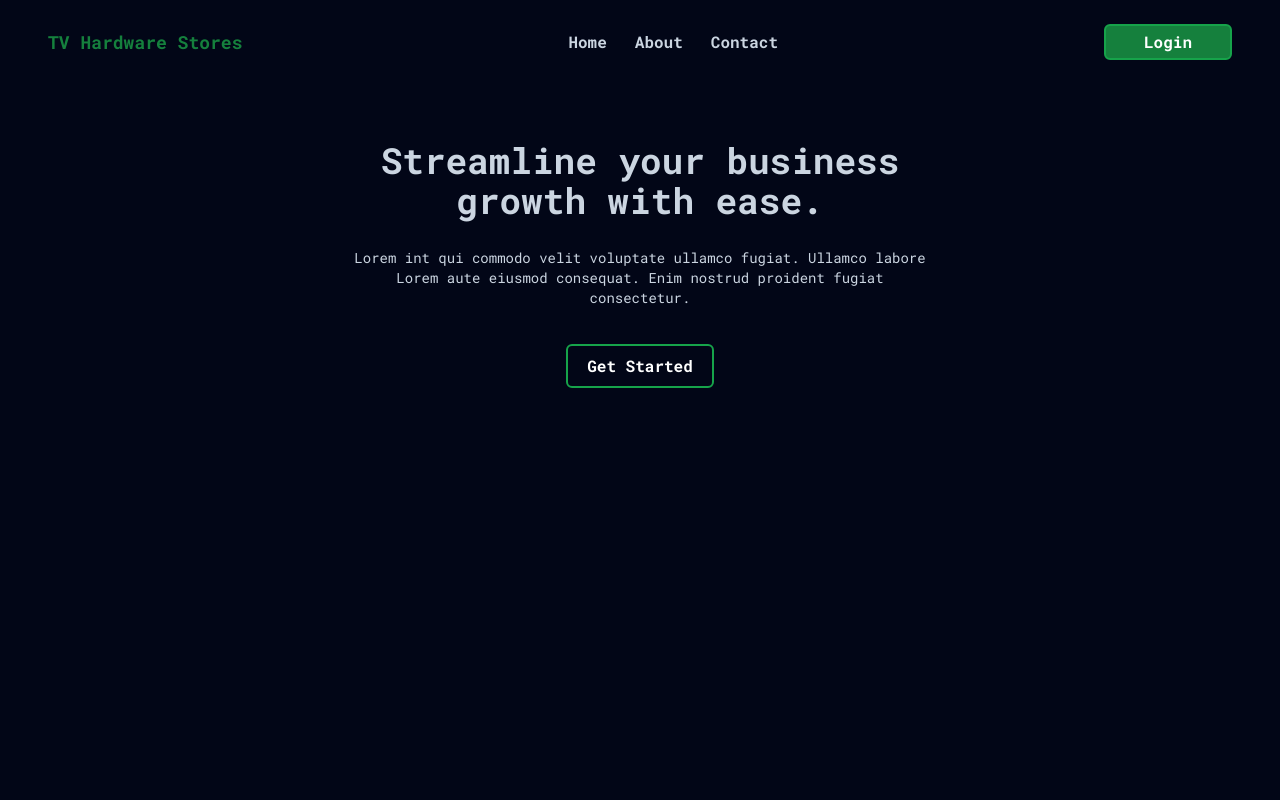
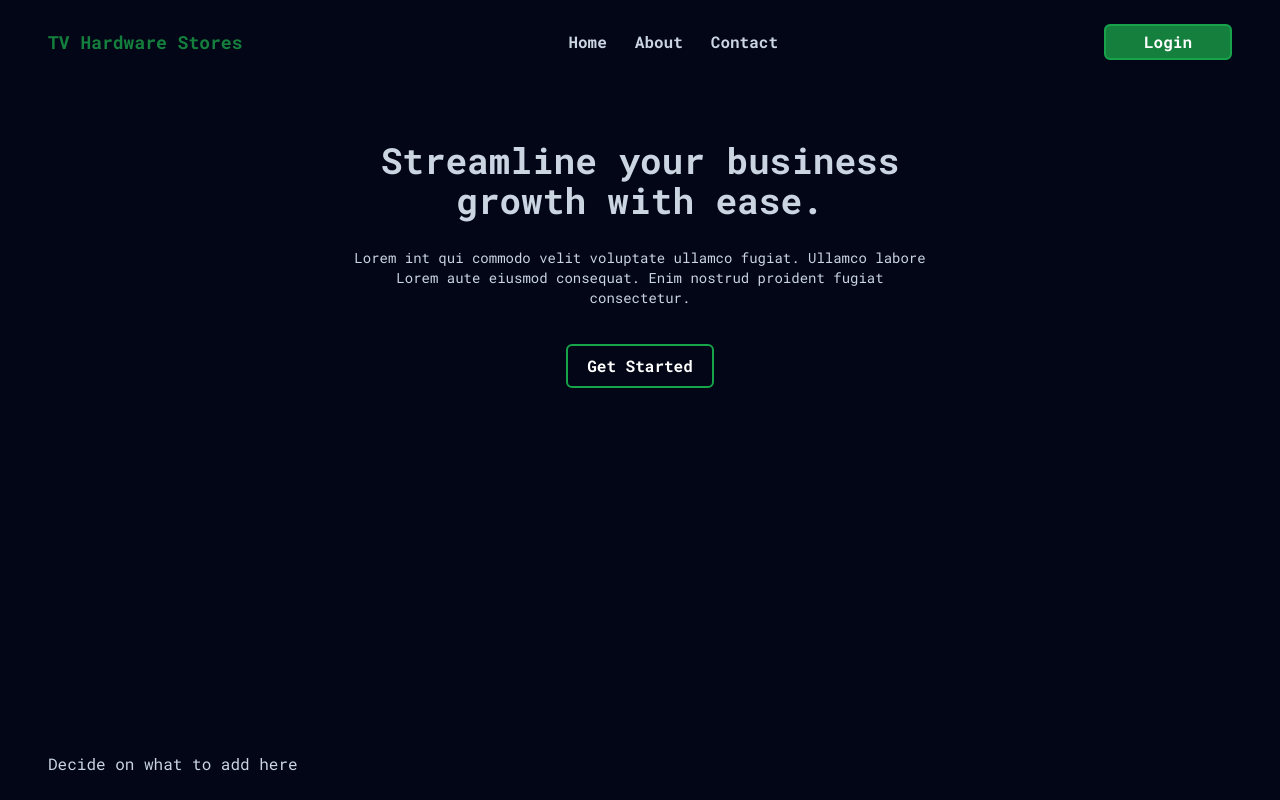
Before and after one commit to esthercate/Hardware-store-management, a Next.js app: page / in a window 1280 px wide. Built offline with nearby package versions, Linux system fonts and the light colour scheme.

Commit message:
Add todo

```diff
--- a/app/page.jsx
+++ b/app/page.jsx
@@ -27,7 +27,7 @@ export default function Home() {
         </div>
       </div>
       <div>
-
+       <h1>Decide on what to add here</h1>
       </div>
     </div>
   )
```
